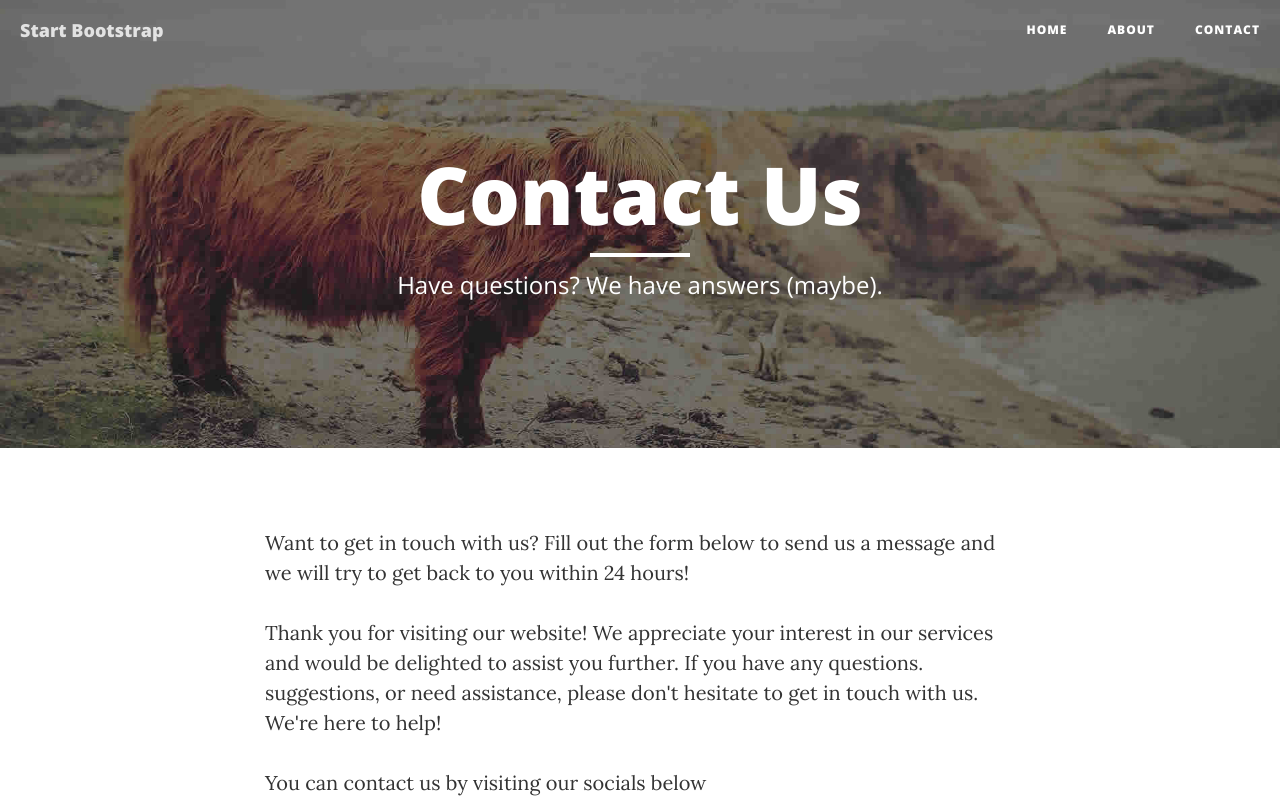
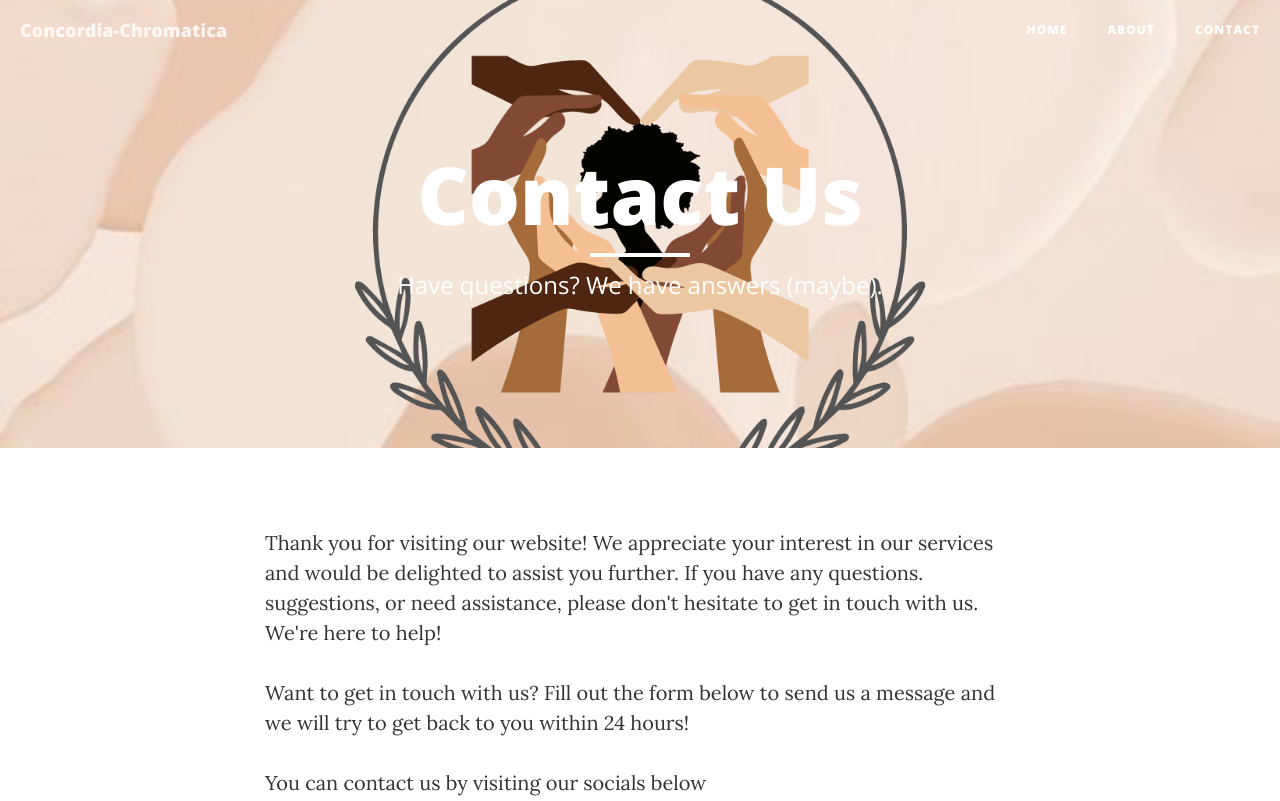
Before and after one commit to Wh4t-20/concordia-chromatica, a website: page contact.html in a window 1280 px wide. Shown: the top 801 px of the page. Drawn offline with nearby package versions, Linux system fonts and the light colour scheme.

Commit message:
Update contact.html

```diff
--- a/contact.html
+++ b/contact.html
@@ -9,7 +9,7 @@
     <meta name="description" content="">
     <meta name="author" content="">
 
-    <title>Clean Blog - Contact</title>
+    <title>Concordia-Chromatica - Contact</title>
 
     <!-- Bootstrap Core CSS -->
     <link href="vendor/bootstrap/css/bootstrap.min.css" rel="stylesheet">
@@ -42,7 +42,7 @@
                     <span class="sr-only">Toggle navigation</span>
                     Menu <i class="fa fa-bars"></i>
                 </button>
-                <a class="navbar-brand" href="index.html">Start Bootstrap</a>
+                <a class="navbar-brand" href="index.html">Concordia-Chromatica</a>
             </div>
 
             <!-- Collect the nav links, forms, and other content for toggling -->
@@ -68,7 +68,7 @@
 
     <!-- Page Header -->
     <!-- Set your background image for this header on the line below. -->
-    <header class="intro-header" style="background-image: url('img/contact-bg.jpg')">
+    <header class="intro-header" style="background-image: url('img/About-us.png')">
         <div class="container">
             <div class="row">
                 <div class="col-lg-8 col-lg-offset-2 col-md-10 col-md-offset-1">
@@ -86,9 +86,10 @@
     <div class="container">
         <div class="row">
             <div class="col-lg-8 col-lg-offset-2 col-md-10 col-md-offset-1">
-                <p>Want to get in touch with us? Fill out the form below to send us a message and we will try to get back to you within 24 hours!</p>
+  <p>Thank you for visiting our website! We appreciate your interest in our services and would be delighted to assist you further. If you have any questions. suggestions, or need assistance, please don't hesitate to get in touch with us. We're here to help!</p>
 
-<p>Thank you for visiting our website! We appreciate your interest in our services and would be delighted to assist you further. If you have any questions. suggestions, or need assistance, please don't hesitate to get in touch with us. We're here to help!</p>
+ <p>Want to get in touch with us? Fill out the form below to send us a message and we will try to get back to you within 24 hours!</p>
+
 
 <p>You can contact us by visiting our socials below</p>
                 <!-- Contact Form - Enter your email address on line 19 of the mail/contact_me.php file to make this form work. -->
```
